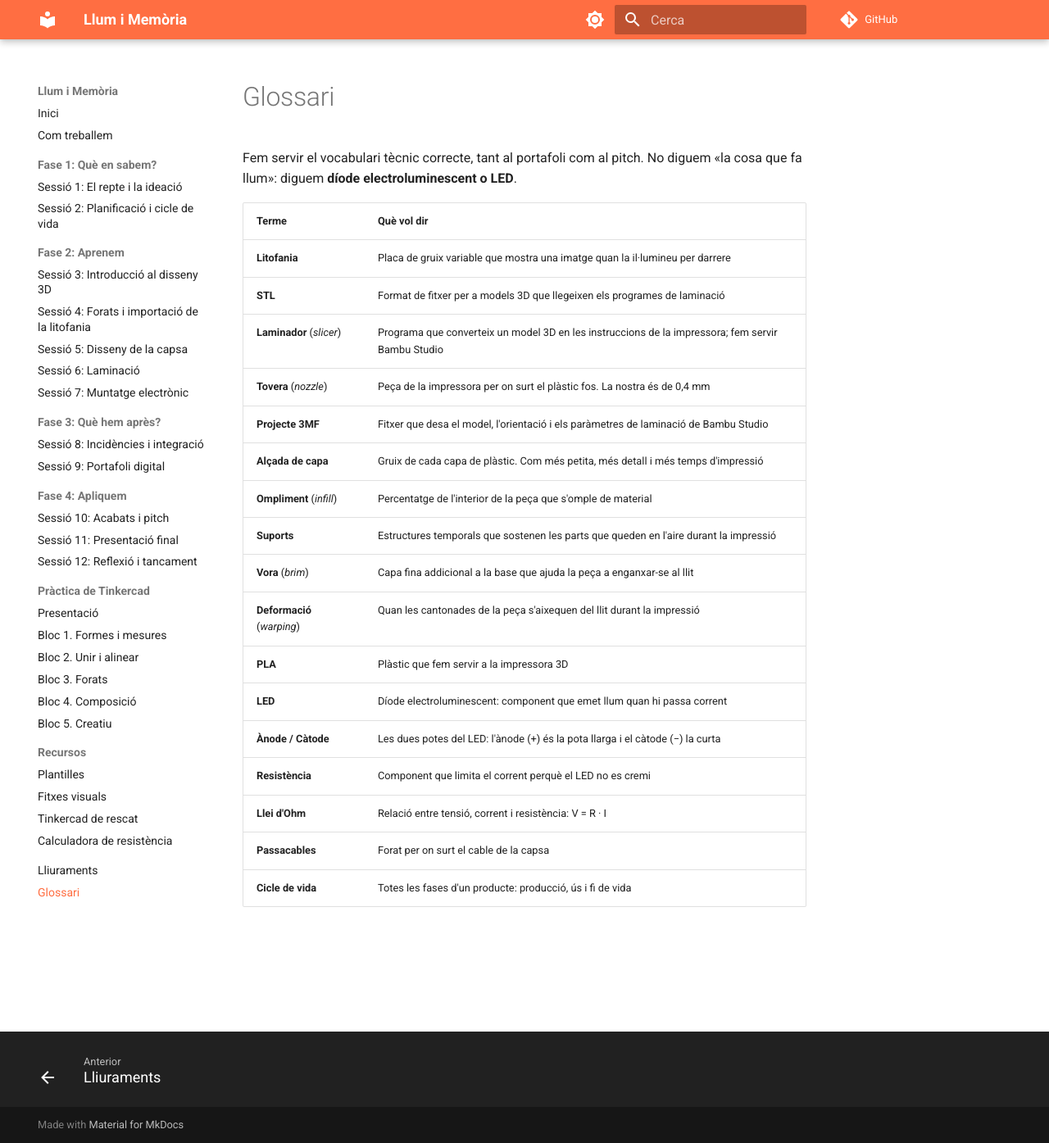
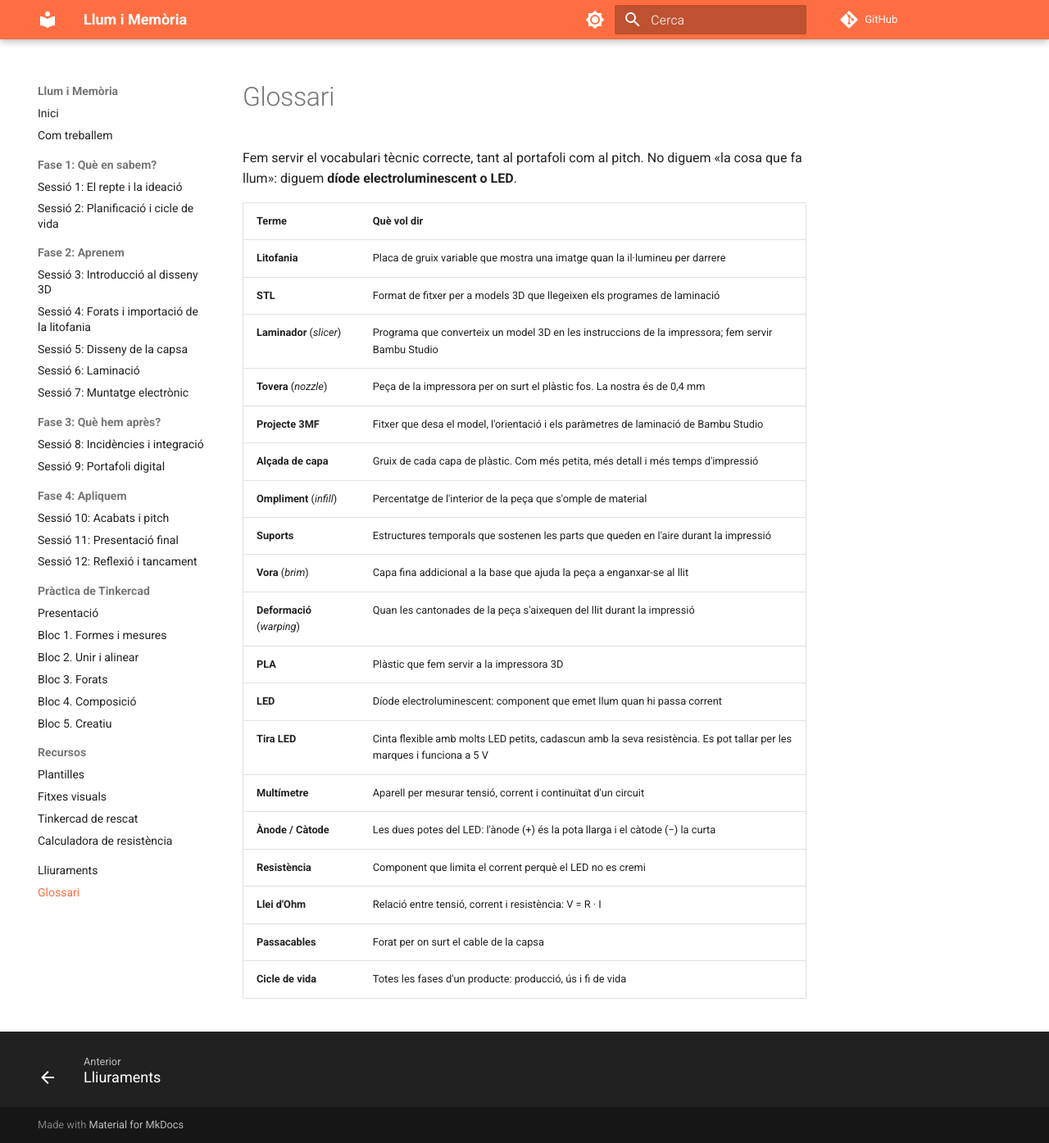
Before and after one commit to AlbertGodina/llum-i-memoria, an MkDocs documentation site: the page built from docs/glossari.md, in a window 1280 px wide and 1395 px high. Shown: the whole window at 82% size. Built offline with MkDocs 1.6.1 and Material for MkDocs 9.7.7, drawn with Linux system fonts in a browser that asks for light colours; comment, search, counter and statistics services are not loaded.

Commit message:
Add definitions for LED strip and multimeter

```diff
--- a/docs/glossari.md
+++ b/docs/glossari.md
@@ -16,6 +16,8 @@ Fem servir el vocabulari tècnic correcte, tant al portafoli com al pitch. No di
 | **Deformació** (*warping*) | Quan les cantonades de la peça s'aixequen del llit durant la impressió |
 | **PLA** | Plàstic que fem servir a la impressora 3D |
 | **LED** | Díode electroluminescent: component que emet llum quan hi passa corrent |
+| **Tira LED** | Cinta flexible amb molts LED petits, cadascun amb la seva resistència. Es pot tallar per les marques i funciona a 5 V |
+| **Multímetre** | Aparell per mesurar tensió, corrent i continuïtat d'un circuit |
 | **Ànode / Càtode** | Les dues potes del LED: l'ànode (+) és la pota llarga i el càtode (−) la curta |
 | **Resistència** | Component que limita el corrent perquè el LED no es cremi |
 | **Llei d'Ohm** | Relació entre tensió, corrent i resistència: V = R · I |
```
